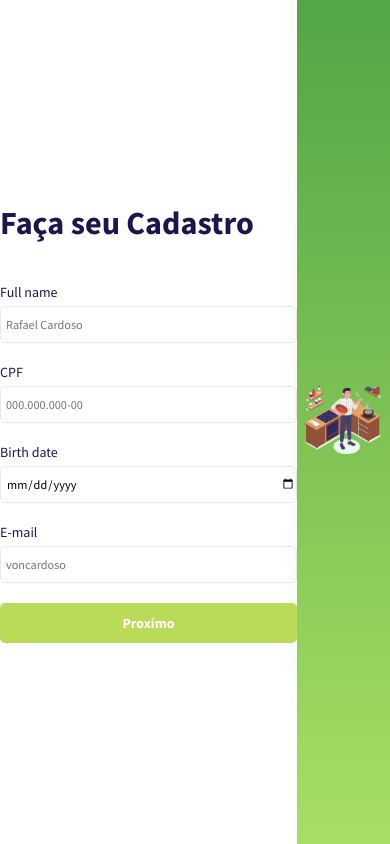
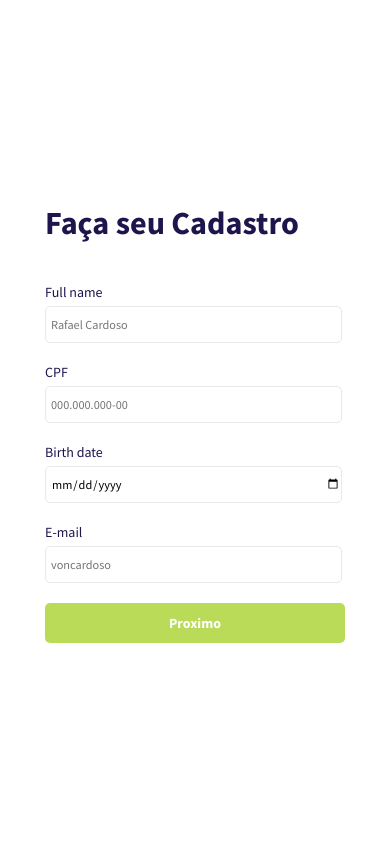
Before and after one commit to voncardoso/teste-frond-and, a React (Create React App) app: page /Register in a window 390 px wide. Built offline with nearby package versions, Linux system fonts and the light colour scheme.

Commit message:
responsividade register

```diff
--- a/src/components/header/index.tsx
+++ b/src/components/header/index.tsx
@@ -13,7 +13,7 @@ export function Header(){
                     <li>BLOG</li>
                     <li>JOIN </li>
                     <li>
-                        <a className='buttonRegister' href="">REGISTER</a>
+                        <a className='buttonRegister' href="/Register">REGISTER</a>
                     </li>
                 </ul>
             </nav>
@@ -25,7 +25,9 @@ export function Header(){
                     <li>HEALTHY RECIPES</li>
                     <li>BLOG</li>
                     <li>JOIN </li>
-                    <li className='buttonRegister'>REGISTER</li>
+                    <li className='buttonRegister'>
+                        <a href="/Register">REGISTER</a>
+                    </li>
                 </ul>
         </ContainerMoile>
         </>
--- a/src/pages/Register/index.tsx
+++ b/src/pages/Register/index.tsx
@@ -128,7 +128,11 @@ export function Register(){
 
     function cadUsuario(event: any){
         event.preventDefault();
-
+        const quantCPF = cpf.length;
+        if(quantCPF !== 11){
+            alert("CPF incorreto");
+            return;
+        }
         console.log('correto');
         initMenuMobile();
     }
--- a/src/pages/Register/style.ts
+++ b/src/pages/Register/style.ts
@@ -109,4 +109,12 @@ export const Container = styled.section`
                 align-self: center;
            }
         }
+
+        @media (max-width: 720px){
+            display: grid;
+            grid-template-columns: 1fr;
+            .imgRegister{
+           display: none;
+        }
+        }
 `;
```
